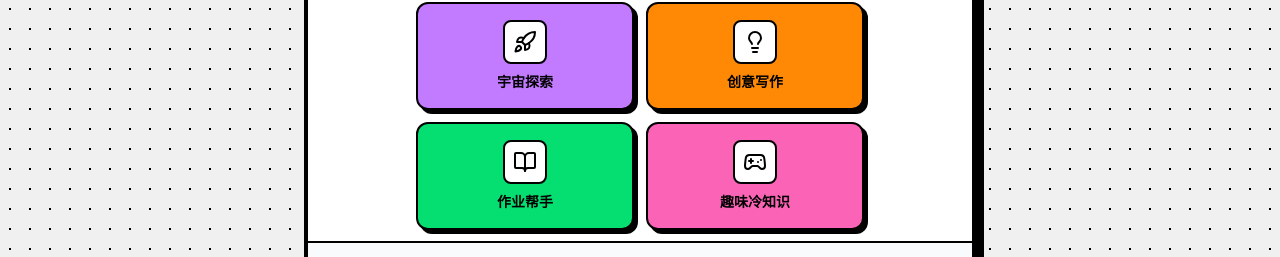
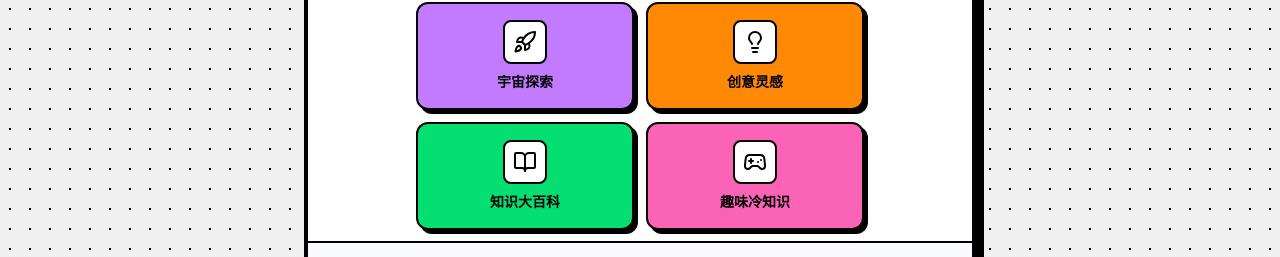
Before and after one commit to phoenixlwpapix/chat-o-matic, a Next.js app: page / in a window 1280 px wide. Shown: the part 401-658 px from the top of the page. Built offline with nearby package versions, Linux system fonts and the light colour scheme.

Commit message:
Update quick prompt cards text

```diff
--- a/app/page.tsx
+++ b/app/page.tsx
@@ -41,25 +41,25 @@ const QUICK_PROMPTS = [
   {
     icon: Rocket,
     label: "宇宙探索",
-    prompt: "给我讲讲黑洞是怎么形成的？如果掉进去会发生什么？",
+    prompt: "告诉我一个超级酷的宇宙小知识！",
     color: "bg-purple-400",
   },
   {
     icon: Lightbulb,
-    label: "创意写作",
-    prompt: "帮我想一个关于时间旅行的短故事开头，要有悬念！",
+    label: "创意灵感",
+    prompt: "给我一个脑洞大开的故事开头！",
     color: "bg-orange-400",
   },
   {
     icon: BookOpen,
-    label: "作业帮手",
-    prompt: "我想理解一下勾股定理，能用生活中的例子解释吗？",
+    label: "知识大百科",
+    prompt: "用最简单的方式讲懂一个科学知识。",
     color: "bg-green-400",
   },
   {
     icon: Gamepad2,
     label: "趣味冷知识",
-    prompt: "告诉我一个超级冷门但很有趣的科学冷知识！",
+    prompt: "告诉我一个有趣又冷门的生活小知识！",
     color: "bg-pink-400",
   },
 ];
```
